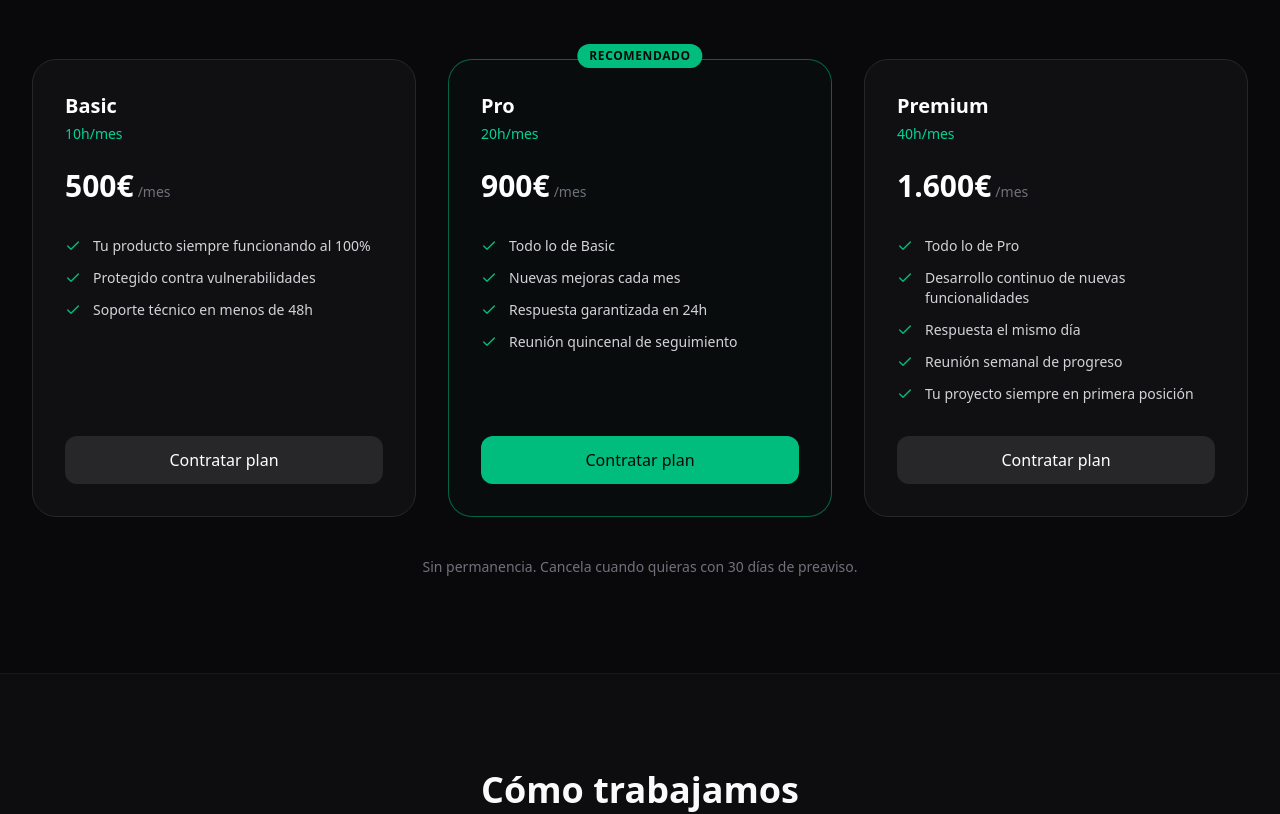
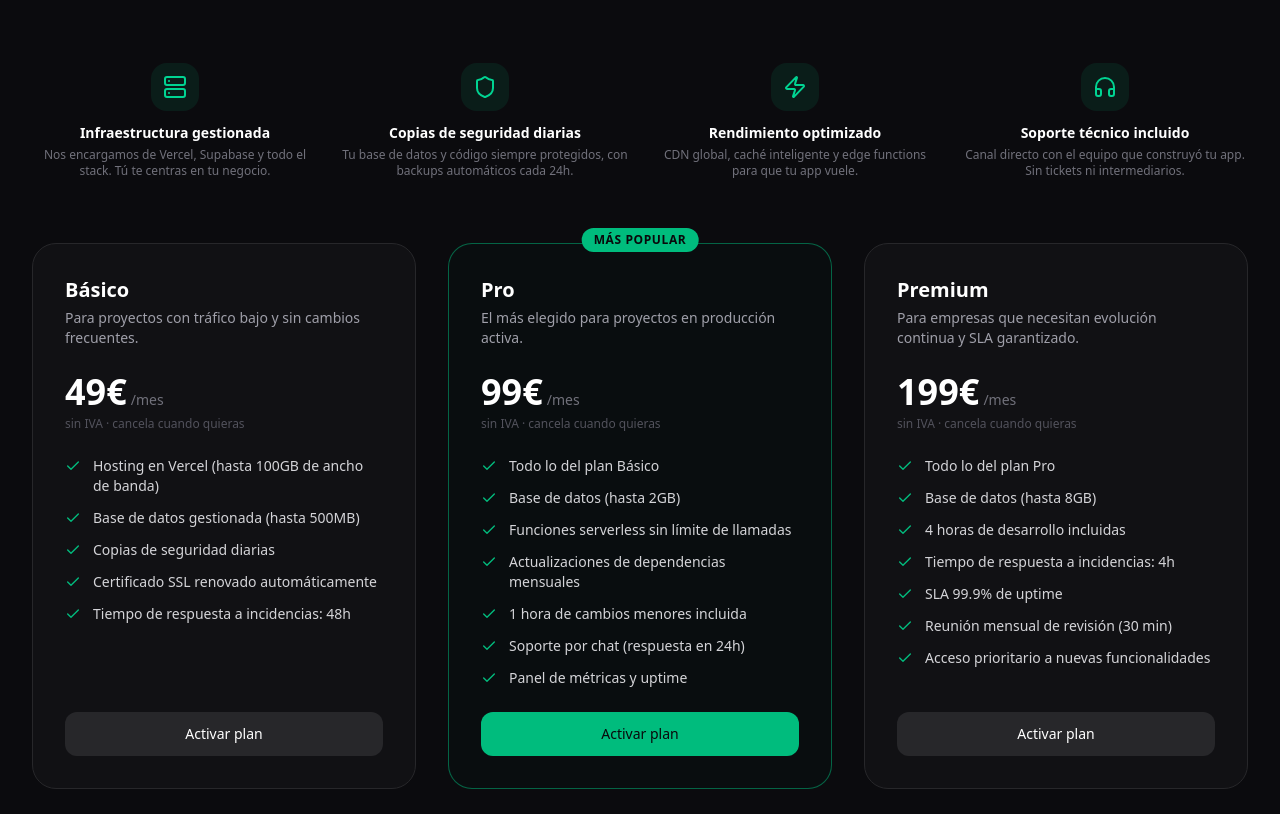
Before and after one commit to ignasi9494/servicios-productos-online-ignasi, a React (Vite) app: page / in a window 1280 px wide. Shown: the part 5080-5894 px from the top of the page. Built offline with nearby package versions, Linux system fonts and the light colour scheme; no server answers.

Commit message:
Agent: add maintenance plans section to landing with hosting plans (49/99/199) (#502)
Co-Authored-By: Claude Sonnet 4.6 <noreply@anthropic.com>

```diff
--- a/src/App.tsx
+++ b/src/App.tsx
@@ -9,11 +9,13 @@ import { SocialProof } from './components/SocialProof';
 import { Benefits } from './components/Benefits';
 import { Pricing } from './components/Pricing';
 import { AddOns } from './components/AddOns';
+import { Maintenance } from './components/Maintenance';
 import { Retainer } from './components/Retainer';
 import { Process } from './components/Process';
 import { Team } from './components/Team';
 import { FAQ } from './components/FAQ';
 import { Footer } from './components/Footer';
+import { CookieBanner } from './components/CookieBanner';
 
 export default function App() {
   return (
@@ -24,11 +26,13 @@ export default function App() {
       <Benefits />
       <Pricing />
       <AddOns />
+      <Maintenance />
       <Retainer />
       <Process />
       <Team />
       <FAQ />
       <Footer />
+      <CookieBanner />
     </div>
   );
 }
--- /dev/null
+++ b/src/components/Maintenance.tsx
@@ -0,0 +1,188 @@
+import { motion } from 'motion/react';
+import { Check, Server, Shield, Headphones, Zap } from 'lucide-react';
+import { Link } from 'react-router-dom';
+
+const plans = [
+  {
+    name: 'Básico',
+    price: '49€',
+    period: '/mes',
+    description: 'Para proyectos con tráfico bajo y sin cambios frecuentes.',
+    features: [
+      'Hosting en Vercel (hasta 100GB de ancho de banda)',
+      'Base de datos gestionada (hasta 500MB)',
+      'Copias de seguridad diarias',
+      'Certificado SSL renovado automáticamente',
+      'Tiempo de respuesta a incidencias: 48h',
+    ],
+    notIncluded: [
+      'Actualizaciones de funcionalidades',
+      'Soporte por chat',
+    ],
+    cta: 'Activar plan',
+    highlight: false,
+  },
+  {
+    name: 'Pro',
+    price: '99€',
+    period: '/mes',
+    description: 'El más elegido para proyectos en producción activa.',
+    features: [
+      'Todo lo del plan Básico',
+      'Base de datos (hasta 2GB)',
+      'Funciones serverless sin límite de llamadas',
+      'Actualizaciones de dependencias mensuales',
+      '1 hora de cambios menores incluida',
+      'Soporte por chat (respuesta en 24h)',
+      'Panel de métricas y uptime',
+    ],
+    notIncluded: [],
+    cta: 'Activar plan',
+    highlight: true,
+  },
+  {
+    name: 'Premium',
+    price: '199€',
+    period: '/mes',
+    description: 'Para empresas que necesitan evolución continua y SLA garantizado.',
+    features: [
+      'Todo lo del plan Pro',
+      'Base de datos (hasta 8GB)',
+      '4 horas de desarrollo incluidas',
+      'Tiempo de respuesta a incidencias: 4h',
+      'SLA 99.9% de uptime',
+      'Reunión mensual de revisión (30 min)',
+      'Acceso prioritario a nuevas funcionalidades',
+    ],
+    notIncluded: [],
+    cta: 'Activar plan',
+    highlight: false,
+  },
+];
+
+const usps = [
+  {
+    icon: Server,
+    title: 'Infraestructura gestionada',
+    description: 'Nos encargamos de Vercel, Supabase y todo el stack. Tú te centras en tu negocio.',
+  },
+  {
+    icon: Shield,
+    title: 'Copias de seguridad diarias',
+    description: 'Tu base de datos y código siempre protegidos, con backups automáticos cada 24h.',
+  },
+  {
+    icon: Zap,
+    title: 'Rendimiento optimizado',
+    description: 'CDN global, caché inteligente y edge functions para que tu app vuele.',
+  },
+  {
+    icon: Headphones,
+    title: 'Soporte técnico incluido',
+    description: 'Canal directo con el equipo que construyó tu app. Sin tickets ni intermediarios.',
+  },
+];
+
+export function Maintenance() {
+  return (
+    <section id="mantenimiento" className="py-24 bg-zinc-900/20 border-t border-zinc-900">
+      <div className="max-w-7xl mx-auto px-6 lg:px-8">
+        {/* Header */}
+        <div className="text-center max-w-3xl mx-auto mb-16">
+          <span className="inline-block px-3 py-1 rounded-full bg-emerald-500/10 border border-emerald-500/20 text-emerald-400 text-xs font-semibold uppercase tracking-wider mb-4">
+            Hosting y mantenimiento
+          </span>
+          <h2 className="text-3xl md:text-4xl font-bold mb-4">
+            Tu app, siempre en marcha
+          </h2>
+          <p className="text-zinc-400 text-lg">
+            Al terminar el proyecto, puedes exportar el código o dejarlo en nuestra plataforma.
+            Gestionamos toda la infraestructura por ti.
+          </p>
+        </div>
+
+        {/* USP row */}
+        <div className="grid sm:grid-cols-2 lg:grid-cols-4 gap-6 mb-16">
+          {usps.map((usp, i) => (
+            <motion.div
+              key={usp.title}
+              initial={{ opacity: 0, y: 20 }}
+              whileInView={{ opacity: 1, y: 0 }}
+              viewport={{ once: true }}
+              transition={{ duration: 0.4, delay: i * 0.05 }}
+              className="text-center"
+            >
+              <div className="w-12 h-12 rounded-2xl bg-emerald-500/10 flex items-center justify-center mx-auto mb-3">
+                <usp.icon className="w-6 h-6 text-emerald-400" />
+              </div>
+              <h3 className="text-sm font-semibold text-white mb-1">{usp.title}</h3>
+              <p className="text-xs text-zinc-500">{usp.description}</p>
+            </motion.div>
+          ))}
+        </div>
+
+        {/* Plan cards */}
+        <div className="grid md:grid-cols-3 gap-8">
+          {plans.map((plan, index) => (
+            <motion.div
+              key={plan.name}
+              initial={{ opacity: 0, y: 20 }}
+              whileInView={{ opacity: 1, y: 0 }}
+              viewport={{ once: true }}
+              transition={{ duration: 0.5, delay: index * 0.1 }}
+              className={`relative p-8 rounded-3xl border flex flex-col ${
+                plan.highlight
+                  ? 'border-emerald-500/50 bg-emerald-950/10'
+                  : 'border-zinc-800 bg-zinc-900/50'
+              }`}
+            >
+              {plan.highlight && (
+                <div className="absolute -top-4 left-1/2 -translate-x-1/2 px-3 py-1 bg-emerald-500 text-zinc-950 text-xs font-bold uppercase tracking-wider rounded-full">
+                  Más popular
+                </div>
+              )}
+
+              <div className="mb-6">
+                <h3 className="text-xl font-bold text-white mb-1">{plan.name}</h3>
+                <p className="text-sm text-zinc-400">{plan.description}</p>
+              </div>
+
+              <div className="mb-6">
+                <div className="flex items-baseline gap-1">
+                  <span className="text-4xl font-bold text-white">{plan.price}</span>
+                  <span className="text-zinc-500 text-sm">{plan.period}</span>
+                </div>
+                <p className="text-xs text-zinc-600 mt-1">sin IVA · cancela cuando quieras</p>
+              </div>
+
+              <ul className="space-y-3 mb-6 flex-1">
+                {plan.features.map((feat) => (
+                  <li key={feat} className="flex items-start gap-3 text-sm text-zinc-300">
+                    <Check className="w-4 h-4 text-emerald-500 shrink-0 mt-0.5" />
+                    <span>{feat}</span>
+                  </li>
+                ))}
+              </ul>
+
+              <Link
+                to="/cuestionario"
+                className={`w-full py-3 rounded-xl font-medium transition-colors text-center block text-sm ${
+                  plan.highlight
+                    ? 'bg-emerald-500 text-zinc-950 hover:bg-emerald-400'
+                    : 'bg-zinc-800 text-white hover:bg-zinc-700'
+                }`}
+              >
+                {plan.cta}
+              </Link>
+            </motion.div>
+          ))}
+        </div>
+
+        {/* Footnote */}
+        <p className="text-center text-zinc-600 text-sm mt-10">
+          Los planes de mantenimiento se activan tras la entrega del proyecto. El código siempre es tuyo — puedes exportarlo y hostear donde quieras.
+        </p>
+      </div>
+    </section>
+  );
+}
```
